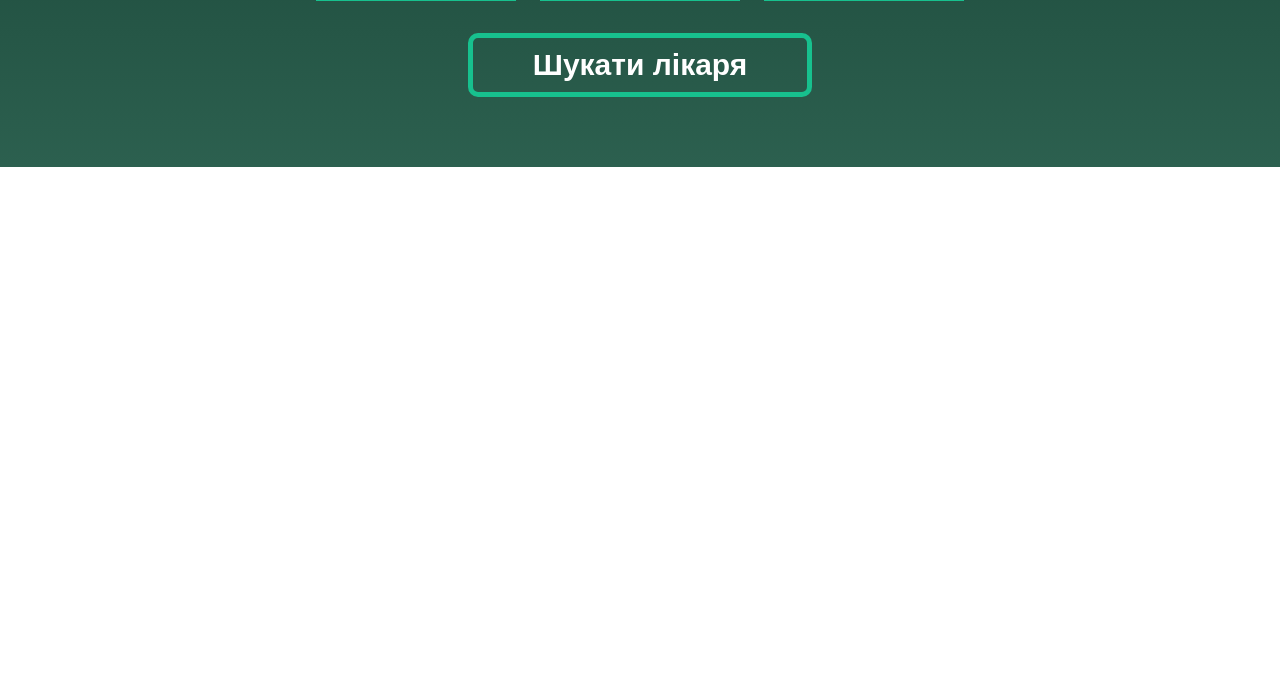
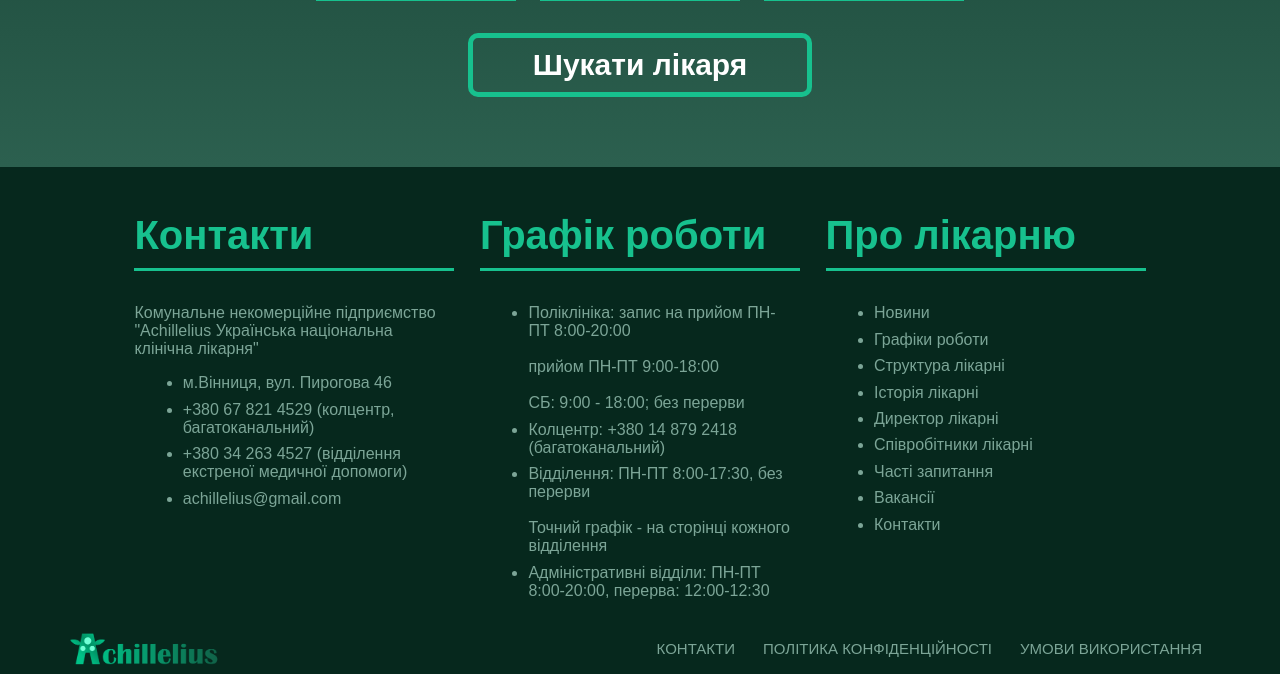
Before and after one commit to forkivan/kyrsova, a PHP site: page / in a window 1280 px wide. Shown: the part 1889-2563 px from the top of the page. Before the commit the page ends 2056 px from the top, so only its background shows below. Run offline with PHP 8.4, Linux system fonts and the light colour scheme.

Commit message:
Останній блок з контактами

```diff
--- a/Курсова/Styles.css
+++ b/Курсова/Styles.css
@@ -23,10 +23,11 @@ nav ul {
 	padding-right: 15%;
 
 	li { float: right; }
-	img {
-		height: 4vh;
-		margin: 5px;
-	}
+}
+
+#LogoHospital {
+	height: 4vh;
+	margin: 5px;
 }
 
 .ButtonMoreInformation {
@@ -194,12 +195,52 @@ nav ul {
 
 
 
+#LinkSection {
+	display: flex;
+	flex-wrap: wrap;
+	justify-content: center;
+	background-color: #06281D;
+}
+
+.LinkBlock {
+	width:20%;
+	margin: 2%;
+	color: #7CA597;
+
+	ul li { margin:3%; }
+	ul li a { text-decoration: none; color: #7CA597; }
+}
+
+#EndLinks {
+	width: 80%;
+
+	a {
+		float: right;
+		color: #7CA597;
+
+		display: block;
+		text-align: center;
+		padding: 12px 14px;
+		text-decoration: none;
+		font-size: 15px;
+	}
+}
+
+
+
+
 
 @media(min-width:1001px) and (max-width:1500px) {
 	#HospitalIllustration { width: 35%; }
 	.Card {
 		width: 16%;
 		padding: 10px;
+	}
+	#EndLinks { width: 90%; }
+
+	.LinkBlock {
+		width:25%;
+		margin: 1%;
 	}
 }
 
@@ -210,6 +251,13 @@ nav ul {
 	.Card {
 		width: 25%;
 		padding: 15px;
+	}
+
+	#EndLinks { width: 100%; }
+
+	.LinkBlock {
+		width:32%;
+		margin: 5px;
 	}
 }
 
@@ -225,8 +273,14 @@ nav ul {
 	nav ul {
 		padding: 0;
 		li { float: left; }
-		img {
-			margin: 5px 30%;
-		}
 	}
+
+	#LogoHospital { margin: 5px 30%; }
+
+	.LinkBlock {
+		width:94%;
+		margin: 3%;
+	}
+
+	#EndLinks { width: 100%; }
 }
--- a/Курсова/index.html
+++ b/Курсова/index.html
@@ -9,7 +9,7 @@
 	<header>
 		<nav>
 			<ul>
-				<img src="Images/MainIcon.png" alt="Logo icon">
+				<img src="Images/MainIcon.png" id="LogoHospital" alt="Logo icon">
 				<li><a class="ArrowButton" href="#home">Головна</a></li>
 				<li><a class="ArrowButton" href="#news">Новини</a></li>
 				<li><a class="ArrowButton" href="#services">Послуги</a></li>
@@ -91,6 +91,58 @@
 		<button id="ButtonSearchDoctor">Шукати лікаря</button>
 	</section>
 
+	<section id="LinkSection">
+		<div class="LinkBlock">
+			<h1 class="GreenHeader">Контакти</h1>
+			<p>Комунальне некомерційне підприємство "Achillelius Українська національна клінічна лікарня"</p>
+			<ul>
+				<li>м.Вінниця, вул. Пирогова 46</li>
+				<li>+380 67 821 4529 (колцентр, багатоканальний)</li>
+				<li>+380 34 263 4527 (відділення екстреної медичної допомоги)</li>
+				<li>achillelius@gmail.com</li>
+			</ul>
+
+			<a></a>
+		</div>
+
+		<div class="LinkBlock">
+			<h1 class="GreenHeader">Графік роботи</h1>
+
+			<ul>
+				<li>Поліклініка: запис на прийом ПН-ПТ 8:00-20:00 <br></br>
+				прийом ПН-ПТ 9:00-18:00 <br></br>
+				СБ: 9:00 - 18:00; без перерви</li>
+				<li>Колцентр: +380 14 879 2418 (багатоканальний)</li>
+				<li>Відділення: ПН-ПТ 8:00-17:30, без перерви <br></br>
+				Точний графік - на сторінці кожного відділення</li>
+				<li>Адміністративні відділи: ПН-ПТ 8:00-20:00, перерва: 12:00-12:30</li>
+			</ul>
+		</div>
+
+		<div class="LinkBlock">
+			<h1 class="GreenHeader">Про лікарню</h1>
+			<ul>
+				<li><a href="#news">Новини</a></li>
+				<li><a href="#workschedule">Графіки роботи</a></li>
+				<li><a href="#hospitalplans">Структура лікарні</a></li>
+				<li><a href="#history">Історія лікарні</a></li>
+				<li><a href="#director">Директор лікарні</a></li>
+				<li><a href="#workers">Співробітники лікарні</a></li>
+				<li><a href="#questions">Часті запитання</a></li>
+				<li><a href="#vacancies">Вакансії</a></li>
+				<li><a href="#contacts">Контакти</a></li>
+			</ul>
+		</div>
+
+		<div id="EndLinks">
+			<img src="Images/MainIcon.png" id="LogoHospital" alt="Logo icon">
+			<a href="#termsofuse">УМОВИ ВИКОРИСТАННЯ</a>
+			<a href="#policy">ПОЛІТИКА КОНФІДЕНЦІЙНОСТІ</a>
+			<a href="#contacts">КОНТАКТИ</a>
+		</div>
+
+	</section>
+
 </body>
 </html>
 
```
